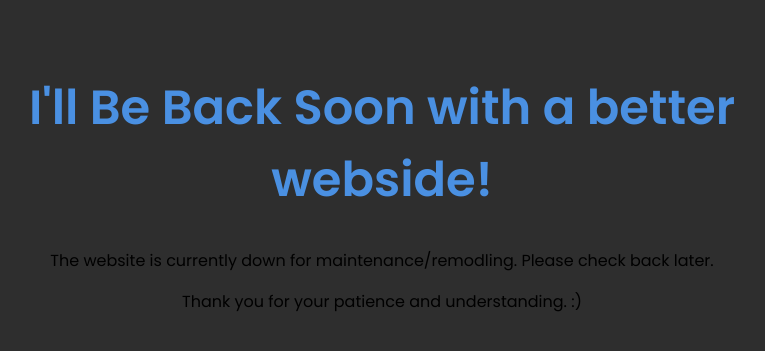
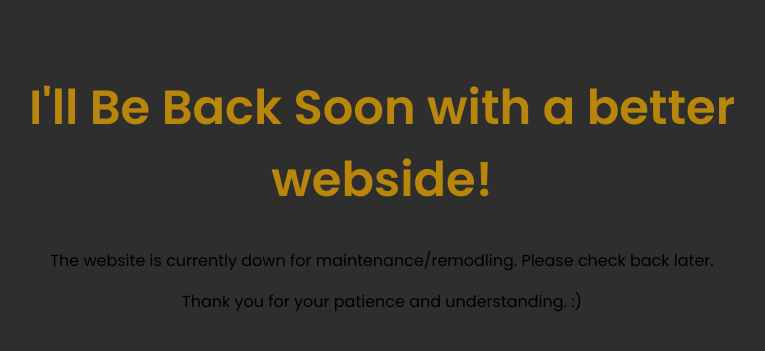
Before and after one commit to GYATSD/333, a PHP site: page / in a window 1280 px wide. Shown: the top 351 px of the page, without its empty margins (258-1023 px from the left). Run offline with PHP 8.4, Linux system fonts and the light colour scheme.

Commit message:
Update styles.css

```diff
--- a/styles.css
+++ b/styles.css
@@ -10,7 +10,7 @@ body {
 
 h1 {
     text-align: center;
-    color: #4A90E2;
+    color: #B8860B;
     font-size: 48px;
 }
 
```
